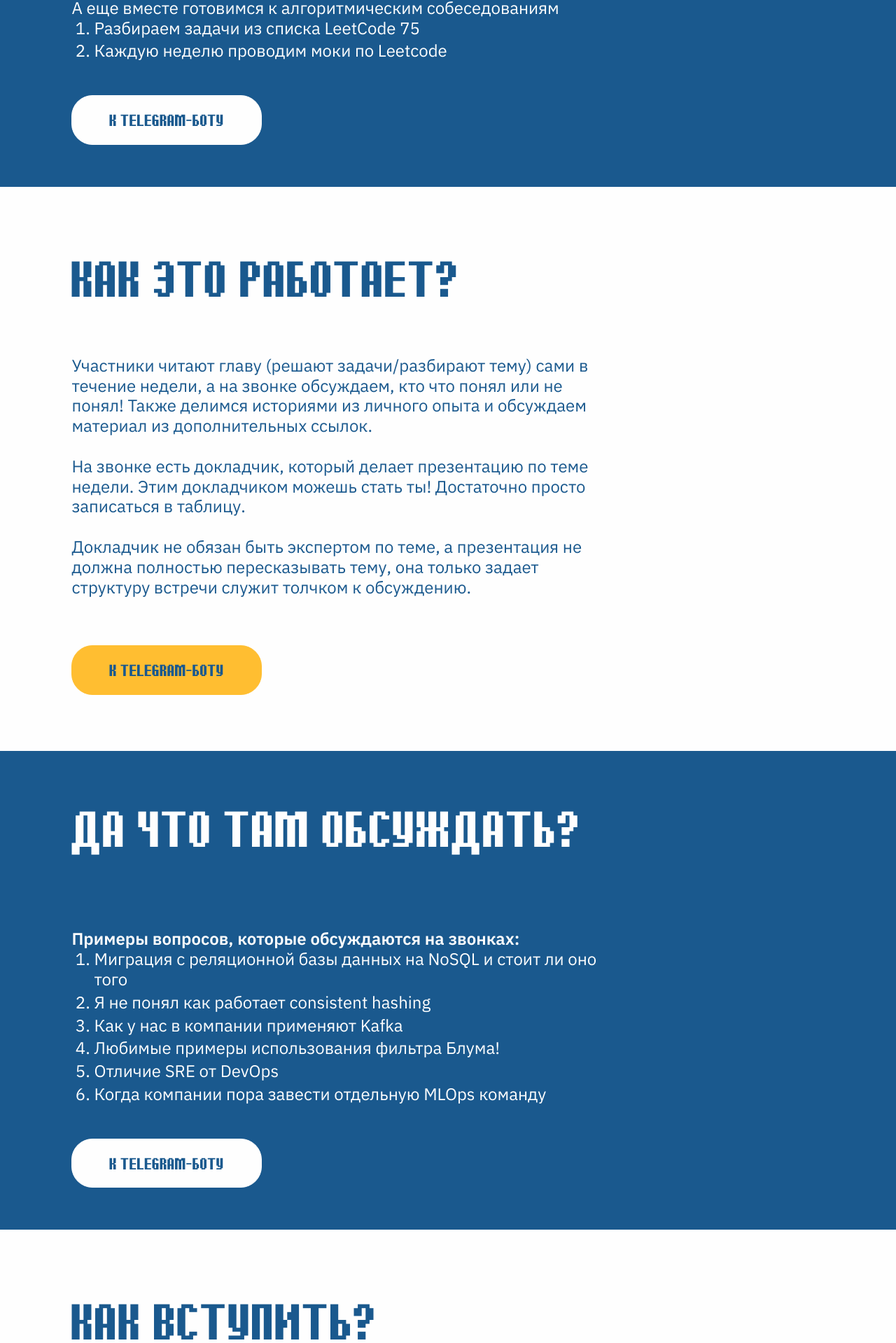
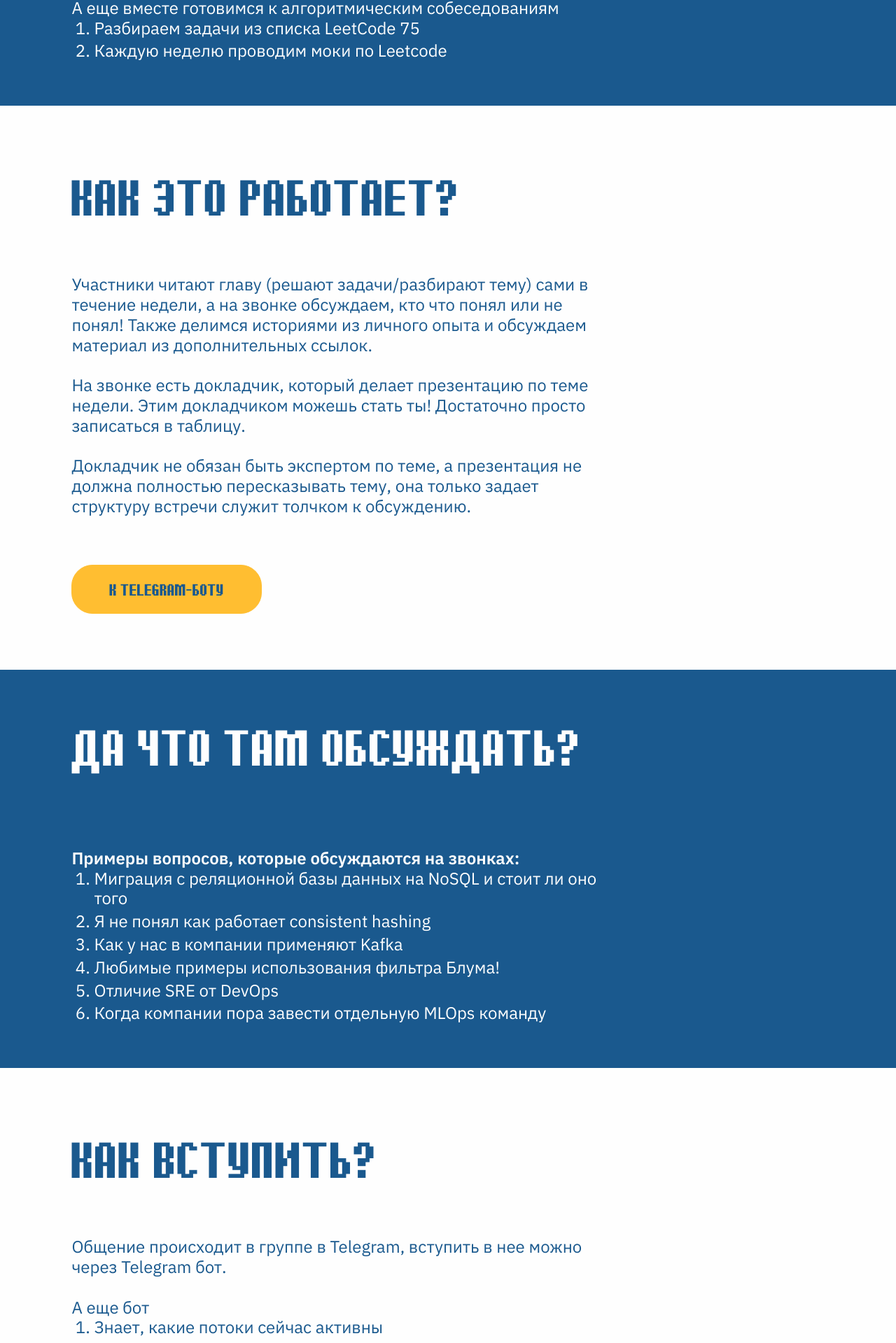
Before and after one commit to LenaAn/nelenkin-frontend, a React (Vite) app: page / in a window 1280 px wide. Shown: the part 1287-3206 px from the top of the page at 70% size. Built offline with nearby package versions, Linux system fonts and the light colour scheme.

Commit message:
not every section needs a button

```diff
--- a/src/components/sections/ActiveStreamsSection.jsx
+++ b/src/components/sections/ActiveStreamsSection.jsx
@@ -15,10 +15,6 @@ function ActiveStreamsSection({blueSection}) {
                             <li>Каждую неделю устраиваем моки на определенную тему с Leetcode</li>
                         </ol>
                     </p>
-                    <div className="section-actions">
-                        <a href="https://t.me/neLenkin_bot" target="_blank" rel="noopener noreferrer"
-                           className={`btn ${blueSection ? 'btn--light' : 'btn--primary'}`}>к Telegram-боту</a>
-                    </div>
                 </div>
 
                 <img
--- a/src/components/sections/PastBooksSection.jsx
+++ b/src/components/sections/PastBooksSection.jsx
@@ -29,11 +29,6 @@ function PastBoooksSection({blueSection}) {
                             <li>Каждую неделю проводим моки по Leetcode</li>
                         </ol>
                     </div>
-
-                    <div className="section-actions">
-                        <a href="https://t.me/neLenkin_bot" target="_blank" rel="noopener noreferrer"
-                           className={`btn ${blueSection ? 'btn--light' : 'btn--primary'}`}>к Telegram-боту</a>
-                    </div>
                 </div>
 
                 <img
--- a/src/components/sections/WhatToDiscuss.jsx
+++ b/src/components/sections/WhatToDiscuss.jsx
@@ -19,11 +19,6 @@ function WhatToDiscuss({blueSection}) {
                             <li>Когда компании пора завести отдельную MLOps команду</li>
                         </ol>
                     </div>
-
-                    <div className="section-actions">
-                        <a href="https://t.me/neLenkin_bot" target="_blank" rel="noopener noreferrer"
-                           className={`btn ${blueSection ? 'btn--light' : 'btn--primary'}`}>к Telegram-боту</a>
-                    </div>
                 </div>
 
                 <img
```
